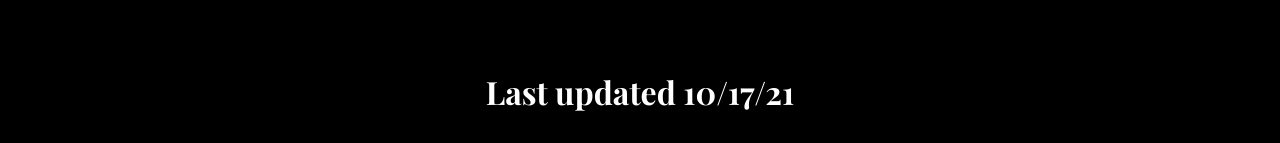
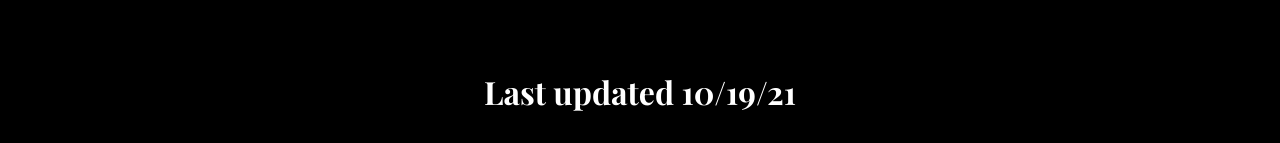
Before and after one commit to iferraro/custom-color-chart, a plain HTML site: page index.html in a window 1280 px wide. Shown: the part 141-284 px from the top of the page. Drawn offline with nearby package versions, Linux system fonts and the light colour scheme.

Commit message:
Changed updated date

```diff
--- a/index.html
+++ b/index.html
@@ -16,7 +16,7 @@
     <div id="col1"></div>
     <div id="col2">
         <h1 id="banner">Isaac's Custom Color Visual Reference</h1>
-        <h3 id="update">Last updated 10/17/21</h3>
+        <h3 id="update">Last updated 10/19/21</h3>
     </div>
     <div id="col3"></div>
 </body>
```
